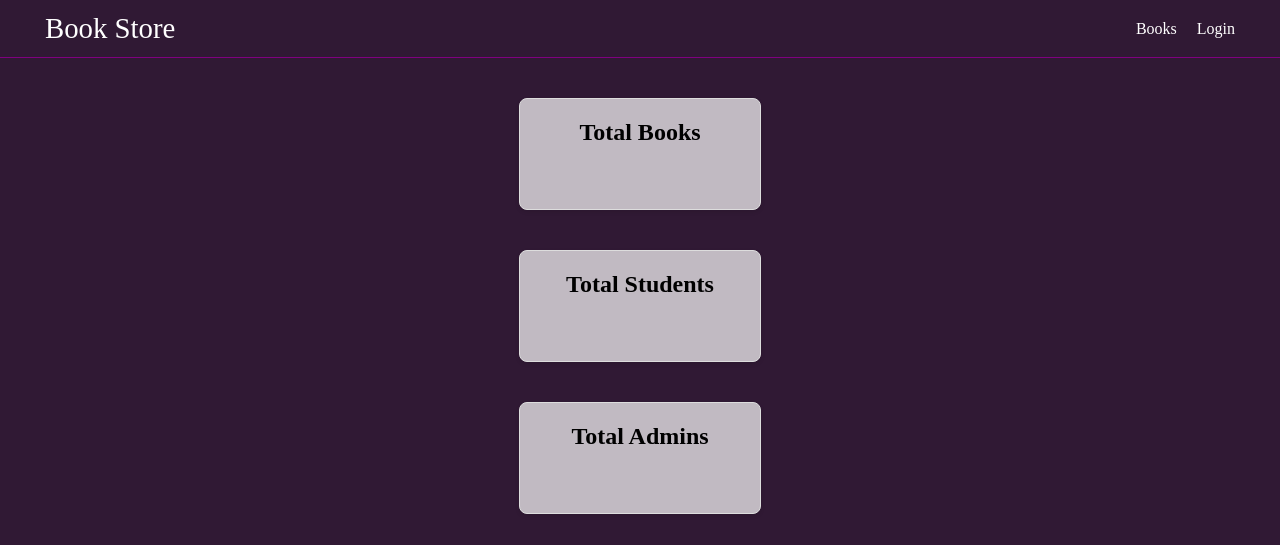
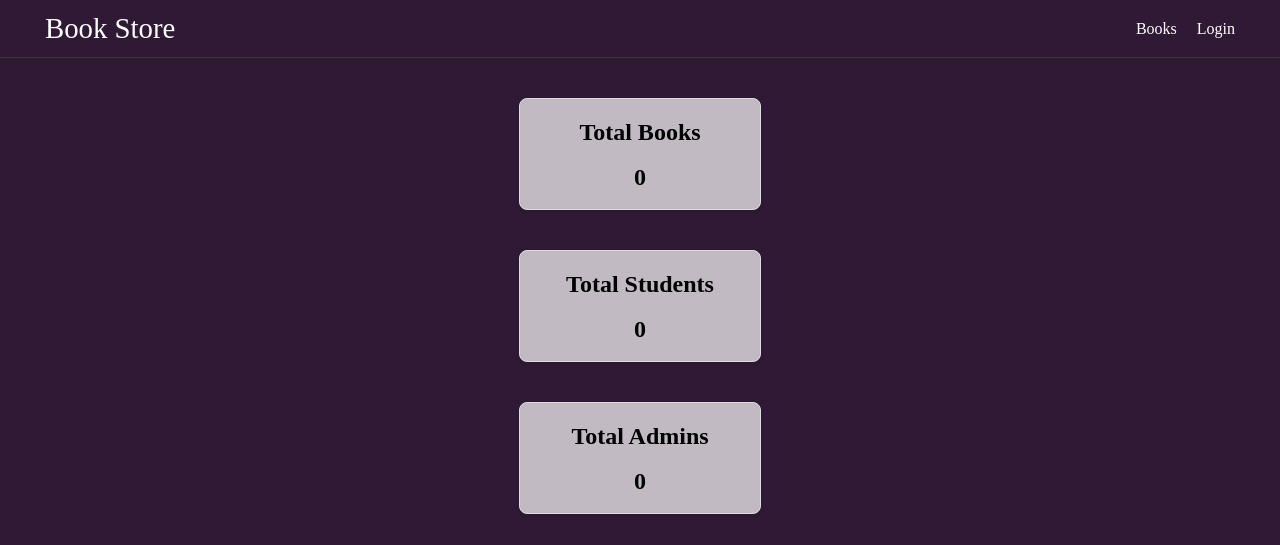
Before and after one commit to yasindu2000/Bookstore-Management-System, a React (Vite) app in the folder client/: page /dashboard in a window 1280 px wide. Shown: the top 545 px of the page. Built offline with nearby package versions, Linux system fonts and the light colour scheme; no server answers.

Commit message:
coplete project

```diff
--- a/client/src/App.jsx
+++ b/client/src/App.jsx
@@ -37,7 +37,7 @@ function App() {
       <Navbar role = {role} />
       <Routes>
         <Route path="/" element={<Home />} />
-        <Route path="/books" element={<Books/>} />
+        <Route path="/books" element={<Books role={role}/>} />
         <Route path="/login" element={<Login setRoleUpdate = {setRole}/>} />
         <Route path="/dashboard" element={<Dashboard/>} />
         <Route path="/addstudent" element={<AddStudent/>} />
--- a/client/src/components/BookCard.jsx
+++ b/client/src/components/BookCard.jsx
@@ -2,7 +2,7 @@ import React from 'react'
 import '../CSS/Books.css'
 import { Link } from 'react-router-dom';
 
-function BookCard({book}) {
+function BookCard({book, role}) {
 
     const {name, author, imageUrl} = book;
   return (
@@ -12,10 +12,15 @@ function BookCard({book}) {
             <h3>{name}</h3>
             <p>{author}</p>
          </div>
+         {role === "admin" &&
+
          <div className="book-actions">
+
             <button><Link to={`/book/${book._id}`} className='btn-link'>Edit</Link></button>
             <button><Link to={`/delete/${book._id}`} className='btn-link'>Delete</Link></button>
          </div>
+         }
+
     </div>
   )
 }
--- a/client/src/components/Books.jsx
+++ b/client/src/components/Books.jsx
@@ -3,7 +3,7 @@ import React, { useEffect, useState } from 'react'
 import BookCard from './BookCard';
 import '../CSS/Books.css'
 
-function Books() {
+function Books({role}) {
 
 const [books, setBooks] = useState([]);
 
@@ -28,7 +28,7 @@ axios.get("http://localhost:3001/book/books")
 {
 
   books.map(book =>{
-   return <BookCard key={book._id} book = {book}></BookCard>
+   return <BookCard key={book._id} book = {book} role = {role}></BookCard>
   })
 }
     </div>
--- a/client/src/components/Dashboard.jsx
+++ b/client/src/components/Dashboard.jsx
@@ -1,22 +1,43 @@
-import React from 'react'
+import React, { useEffect, useState } from 'react'
 import '../CSS/Dashboard.css'
+import axios from 'axios';
 
 function Dashboard() {
+
+const [students, setStudents] = useState(0);
+const [admin, setAdmin] = useState(0);
+const [books, setBooks] = useState(0);
+
+useEffect(() => {
+
+  axios.get("http://localhost:3001/dashboard")
+  .then(res => {
+
+    if(res.data.ok){
+      setStudents(res.data.student)
+      setAdmin(res.data.admin)
+      setBooks(res.data.book)
+    }
+  }).catch(err => console.log(err))
+
+}, []);
+
+
   return (
     <div className="dashboard">
       <div className="dashboard-box">
         <h2>Total Books</h2> <br/>
-        <h2></h2>
+        <h2>{books}</h2>
       </div>
 
       <div className="dashboard-box">
         <h2>Total Students</h2> <br/>
-        <h2></h2>
+        <h2>{students}</h2>
       </div>
 
       <div className="dashboard-box">
         <h2>Total Admins</h2> <br/>
-        <h2></h2>
+        <h2>{admin}</h2>
       </div>
     </div>
   )
```
Also changed, not shown: 1 other file (tests, documents, lock files or other folders).
